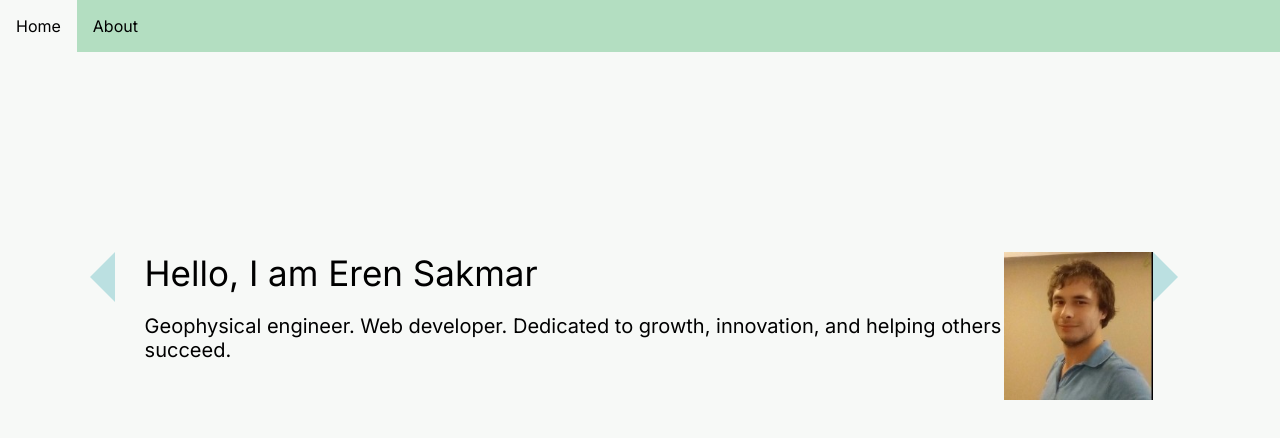
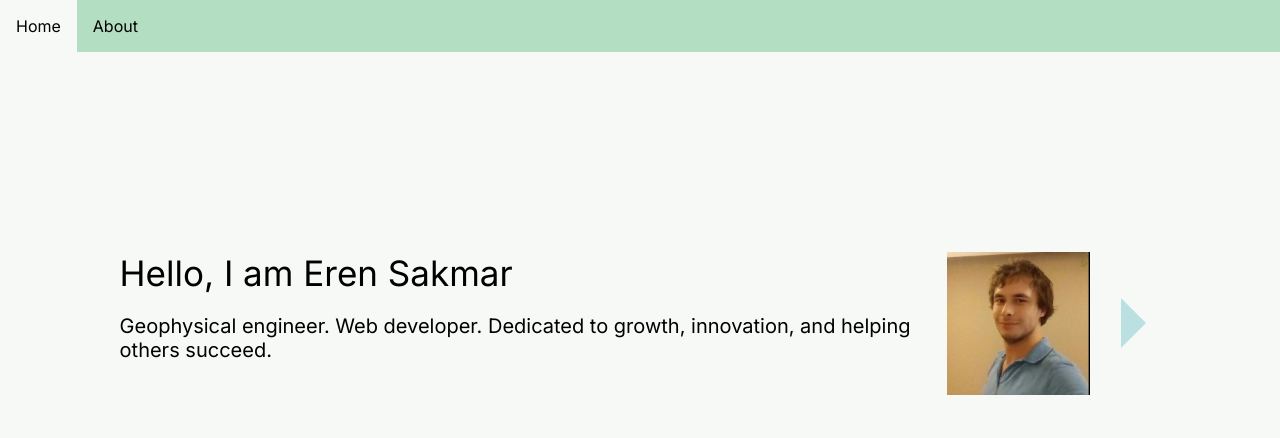
Before and after one commit to erensakmar/Personal-Website, a plain HTML site: page index.html in a window 1280 px wide. Drawn offline with Linux system fonts and the light colour scheme.

Commit message:
added arrows

```diff
--- a/index.css
+++ b/index.css
@@ -16,8 +16,6 @@ ul {
     display: flex;
     flex-direction: row;
   }
-
-
 
   li span {
     display: block;
@@ -51,13 +49,10 @@ p{
   padding-top: 25vh;
   padding-left: 7%;
 }
-#section-1-flexbox {
+#section-flexbox {
     display:flex;
     flex-direction: row;
-    justify-content: space-around;
-}
-.section:nth-child(2) {
-    display:flex;
+    justify-content: space-between;
 }
 
 #profile-picture {
@@ -77,6 +72,7 @@ a:link, a:visited {
   border-bottom: 25px solid transparent;
   border-left: 25px solid #b3dddede;
   cursor: pointer;
+  z-index: 2;
 }
 #previous{
   width: 0;
@@ -102,3 +98,9 @@ a:link, a:visited {
   border-right: 35px solid #b3dddede;
   cursor: pointer;
 }
+.button-seperator{
+  width: 100px;
+  display: flex;
+  justify-content: center;
+  align-items: center;
+}
--- a/index.html
+++ b/index.html
@@ -15,22 +15,33 @@
 </div>
 <div id="bottom-bar">
 <div class ="section">
-<div id="section-1-flexbox">
-<div id="previous"></div>
+<div id="section-flexbox">
 <div>
 <h1 id="introduction" style="opacity: 0;"> Hello, I am Eren Sakmar</h1>
 <p id="description" style="opacity: 0;">
 Geophysical engineer. Web developer. Dedicated to growth, innovation, and helping others succeed.</p>
 </div>
 <img src="./img/Eren.jpeg" id="profile-picture">
-<div id="next"></div>
+<div class="button-seperator">
+<div id="next" onclick="currentSlide(2)"></div>
 </div>
 </div>
+
+
+
+</div>
+
 <div class ="section">
+<div id="section-flexbox">
+<div class="button-seperator">
+<div id="previous" onclick="currentSlide(1)"></div>
+</div>
+<div style="flex-grow: 1;">
 <p>You can reach me from here!<br>
     email: erensakmar@gmail.com<br>
     github account: <a href="https://github.com/erensakmar">https://github.com/erensakmar</a><br>
 </p>
+</div>
 </div>
 <div class ="section">
 
```
